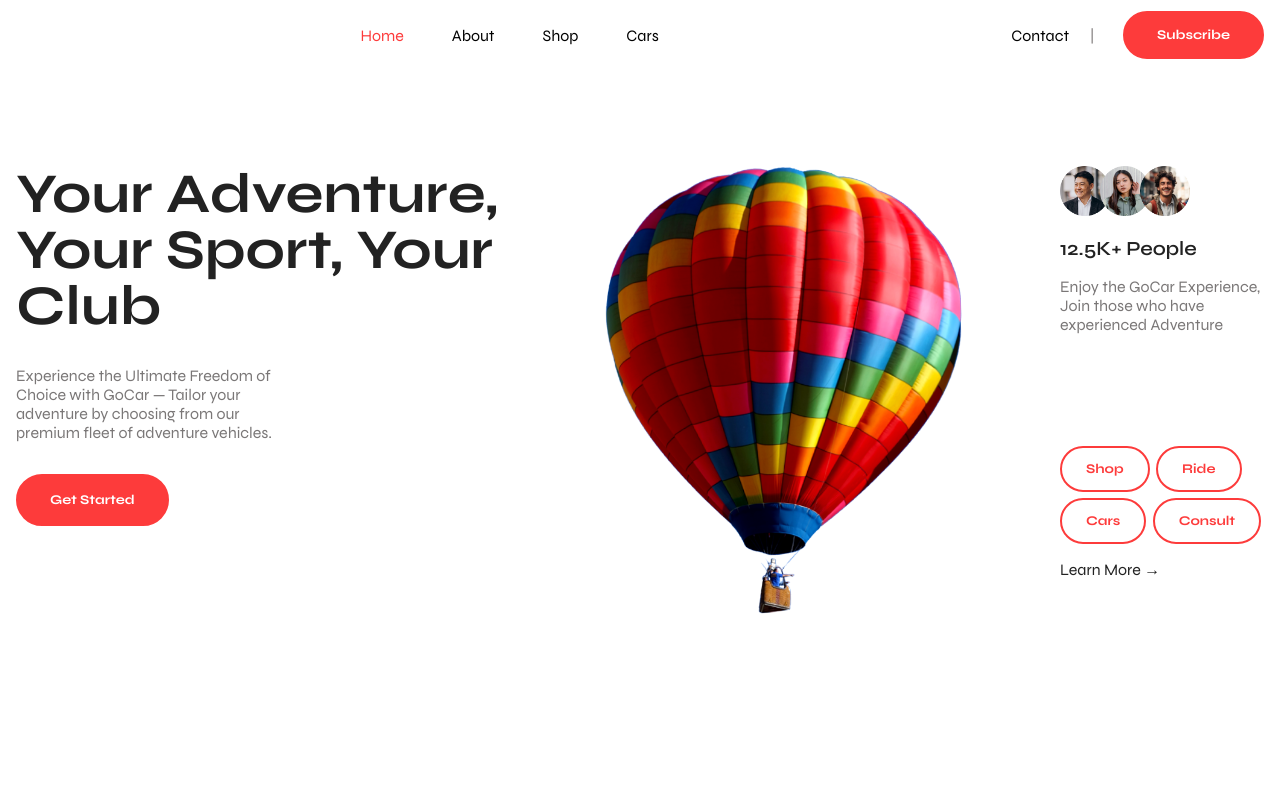
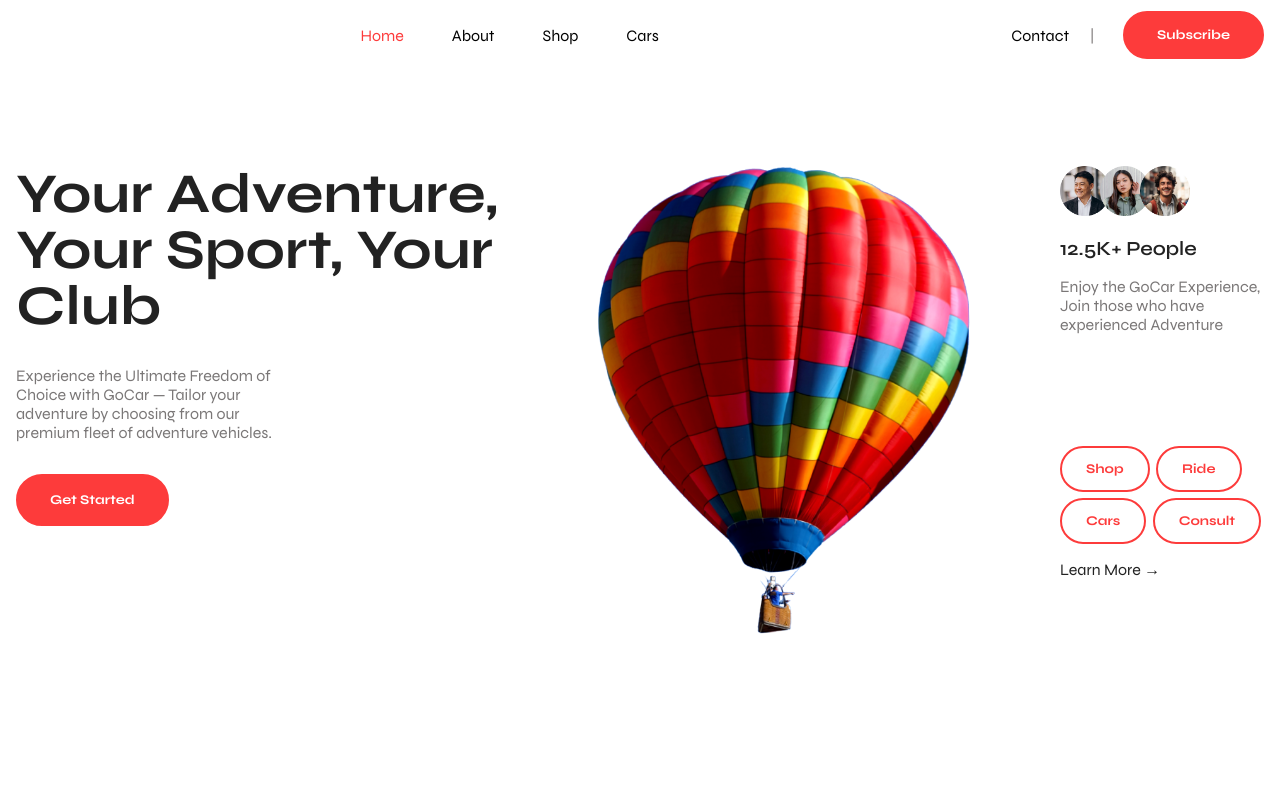
Before and after one commit to hax0-r/fiverr_drivoxe, a plain HTML site: page index.html in a window 1280 px wide. Shown: the top 800 px of the page. Drawn offline with nearby package versions, Linux system fonts and the light colour scheme; a script that the page names is missing.

Commit message:
change images pages ready

```diff
--- a/Docs/Styles/global.css
+++ b/Docs/Styles/global.css
@@ -315,7 +315,7 @@ nav {
     .mid{
         img{
             width: 100%;
-            padding: 0 6rem;
+            padding: 0 5.5rem;
         }
     }
 
```
